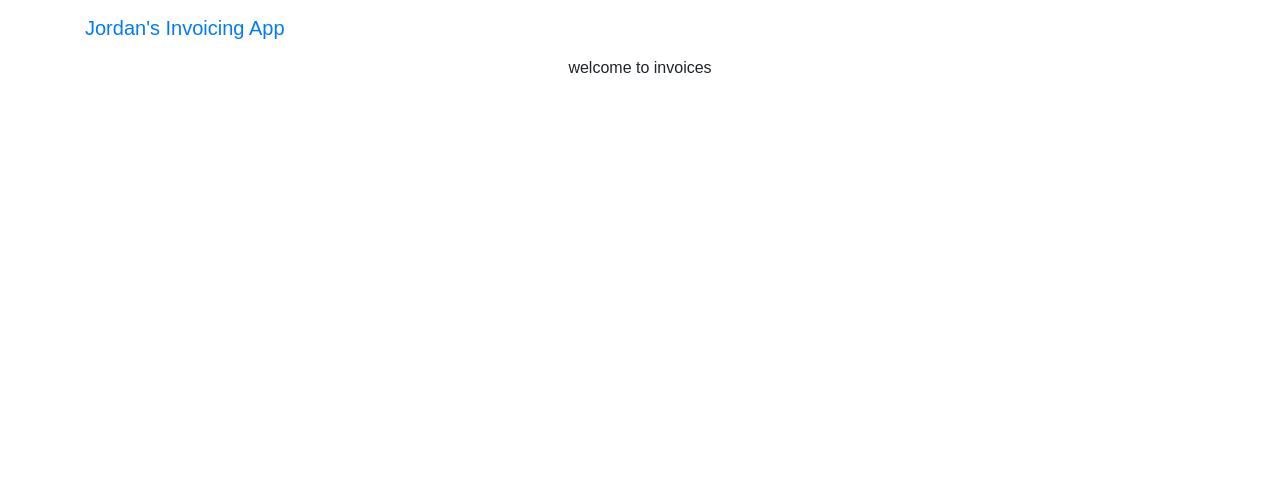
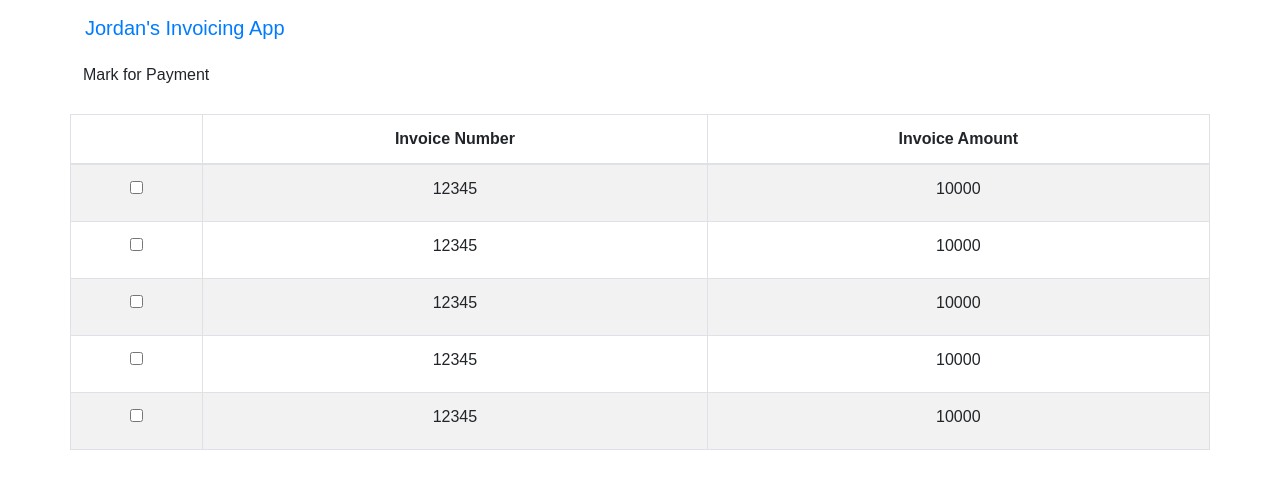
Before and after one commit to jgnieuwhof/simple-invoicing-example, a React app: page /invoices in a window 1280 px wide. Shown: the top 488 px of the page. Built offline with nearby package versions, Linux system fonts and the light colour scheme.

Commit message:
Add redux next, show it in the header & we're good to go

```diff
--- a/src/components/App.js
+++ b/src/components/App.js
@@ -1,4 +1,5 @@
 import React, { Component } from 'react';
+import { Grid } from 'react-bootstrap'
 
 import Header from './Header'
 import Main from './Main'
@@ -8,7 +9,9 @@ class App extends Component {
     return (
       <div className="app-container">
         <Header />
-        <Main />
+        <Grid>
+          <Main />
+        </Grid>
       </div>
     );
   }
--- a/src/components/Header.js
+++ b/src/components/Header.js
@@ -1,6 +1,8 @@
 import React from 'react'
 import { Link } from 'react-router-dom'
-import { Navbar, Nav, NavItem } from 'react-bootstrap'
+import { Navbar, Nav } from 'react-bootstrap'
+
+import NavItem from './NavItem'
 
 const Header = () => (
   <Navbar collapseOnSelect>
@@ -11,12 +13,8 @@ const Header = () => (
     </Navbar.Header>
     <Navbar.Collapse>
       <Nav>
-        <NavItem>
-          <Link to='/invoices'>Invoices</Link>
-        </NavItem>
-        <NavItem>
-          <Link to='/pay'>Pay Now</Link>
-        </NavItem>
+        <NavItem href='/invoices'>Invoices</NavItem>
+        <NavItem href='/pay'>Pay Now</NavItem>
       </Nav>
     </Navbar.Collapse>
   </Navbar>
--- a/src/components/Invoices.js
+++ b/src/components/Invoices.js
@@ -1,9 +1,40 @@
 import React from 'react'
+import { Button, Checkbox, Row, Table } from 'react-bootstrap'
+
+const invoiceData = [
+  { number: '12345', amount_cents: '10000' },
+  { number: '12345', amount_cents: '10000' },
+  { number: '12345', amount_cents: '10000' },
+  { number: '12345', amount_cents: '10000' },
+  { number: '12345', amount_cents: '10000' },
+]
 
 const Invoices = () => (
-  <p className="invoices-container">
-    welcome to invoices
-  </p>
+  <div className="invoices-container">
+    <Row><Button>Mark for Payment</Button></Row>
+    <Row className='top-buffer'>
+      <Table striped bordered condensed hover>
+        <thead>
+          <tr>
+            <th></th>
+            <th>Invoice Number</th>
+            <th>Invoice Amount</th>
+          </tr>
+        </thead>
+        <tbody>
+          { invoiceData.map((x,i) => (
+            <tr key={i}>
+              <td>
+                <Checkbox />
+              </td>
+              <td>{ x.number }</td>
+              <td>{ x.amount_cents }</td>
+            </tr>
+          ))}
+        </tbody>
+      </Table>
+    </Row>
+  </div>
 )
 
 export default Invoices
--- /dev/null
+++ b/src/components/NavItem.js
@@ -0,0 +1,15 @@
+import React from 'react'
+import { Link } from 'react-router-dom'
+
+const NavItem = (props) => {
+  let { href, children, onClick } = props
+  return (
+    <li>
+      <Link to={href} onClick={onClick}>
+        {children}
+      </Link>
+    </li>
+  )
+}
+
+export default NavItem
--- a/src/styles/App.scss
+++ b/src/styles/App.scss
@@ -33,3 +33,9 @@ body {
     font-size: large;
   }
 }
+
+.row {
+  &.top-buffer {
+    margin-top: 20px;
+  }
+}
```
Also changed, not shown: src/img/logo.svg (deleted).
